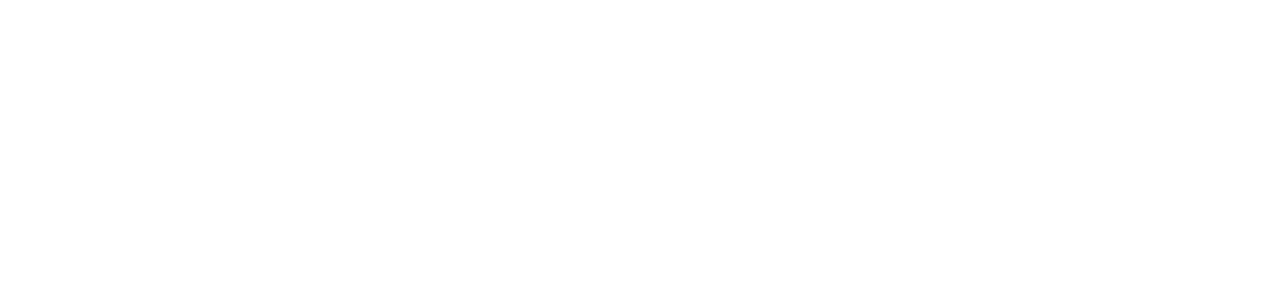
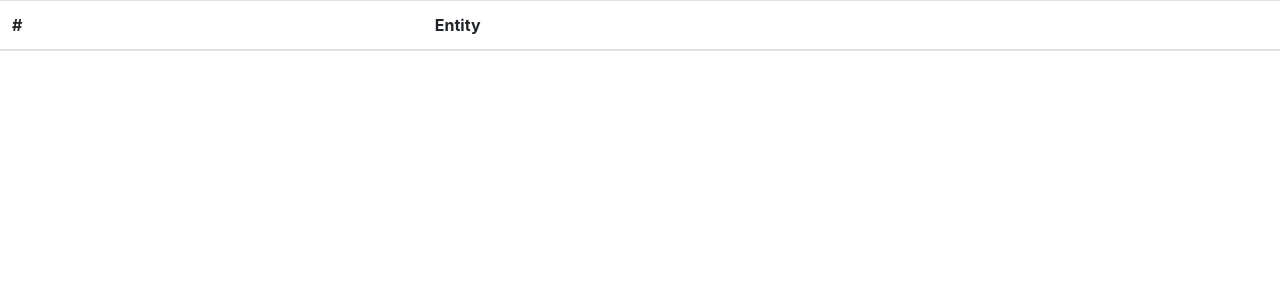
Before and after one commit to Banyango/io-engine-editor, a React app: page / in a window 1280 px wide. Shown: the top 300 px of the page. Built offline with nearby package versions, Linux system fonts and the light colour scheme.

Commit message:
Added bootstrap and fixed cssloader => css-loader

```diff
--- a/package.json
+++ b/package.json
@@ -28,6 +28,7 @@
   },
   "homepage": "https://github.com/Banyango/io-engine-editor#readme",
   "dependencies": {
+    "bootstrap": "^4.3.1",
     "classnames": "^2.2.6",
     "react": "^16.8.6",
     "react-dom": "^16.8.6",
@@ -44,7 +45,7 @@
     "@types/react-dom": "^16.8.4",
     "@types/react-redux": "^7.1.0",
     "babel-loader": "^8.0.6",
-    "cssloader": "^1.1.1",
+    "css-loader": "^3.0.0",
     "extract-text-webpack-plugin": "^4.0.0-beta.0",
     "file-loader": "^4.0.0",
     "html-webpack-plugin": "^3.2.0",
--- a/src/components/sidebar/entity.tsx
+++ b/src/components/sidebar/entity.tsx
@@ -23,9 +23,10 @@
         });
 
         return (
-            <div className={className} >
-                <p>entity+ {entity.id}</p>
-            </div>
+            <tr>
+                <th scope="row">{entity.id}</th>
+                <td>{entity.name}</td>
+            </tr>
         )
     }
 }
--- a/src/components/sidebar/sidebar.tsx
+++ b/src/components/sidebar/sidebar.tsx
@@ -13,9 +13,15 @@
         let entities = this.props.entities;
 
         return (
-            <div className="ul">
-                {entities.map((e => <EntityComponent key={e.id} entity={e} isSelected={false}/>))}
-            </div>
+            <table className="table table-hover">
+                <thead>
+                <th scope="col">#</th>
+                <th scope="col">Entity</th>
+                </thead>
+                <tbody>
+                    {entities.map((e => <EntityComponent key={e.id} entity={e} isSelected={false}/>))}
+                </tbody>
+            </table>
         )
     }
 }
--- a/src/index.tsx
+++ b/src/index.tsx
@@ -4,6 +4,9 @@
 import configureStore from './store/index'
 
 import App from './components/app';
+
+// css
+import 'bootstrap/dist/css/bootstrap.min.css'
 
 const store = configureStore();
 
```
Also changed, not shown: 1 other file (tests, documents, lock files or other folders).
